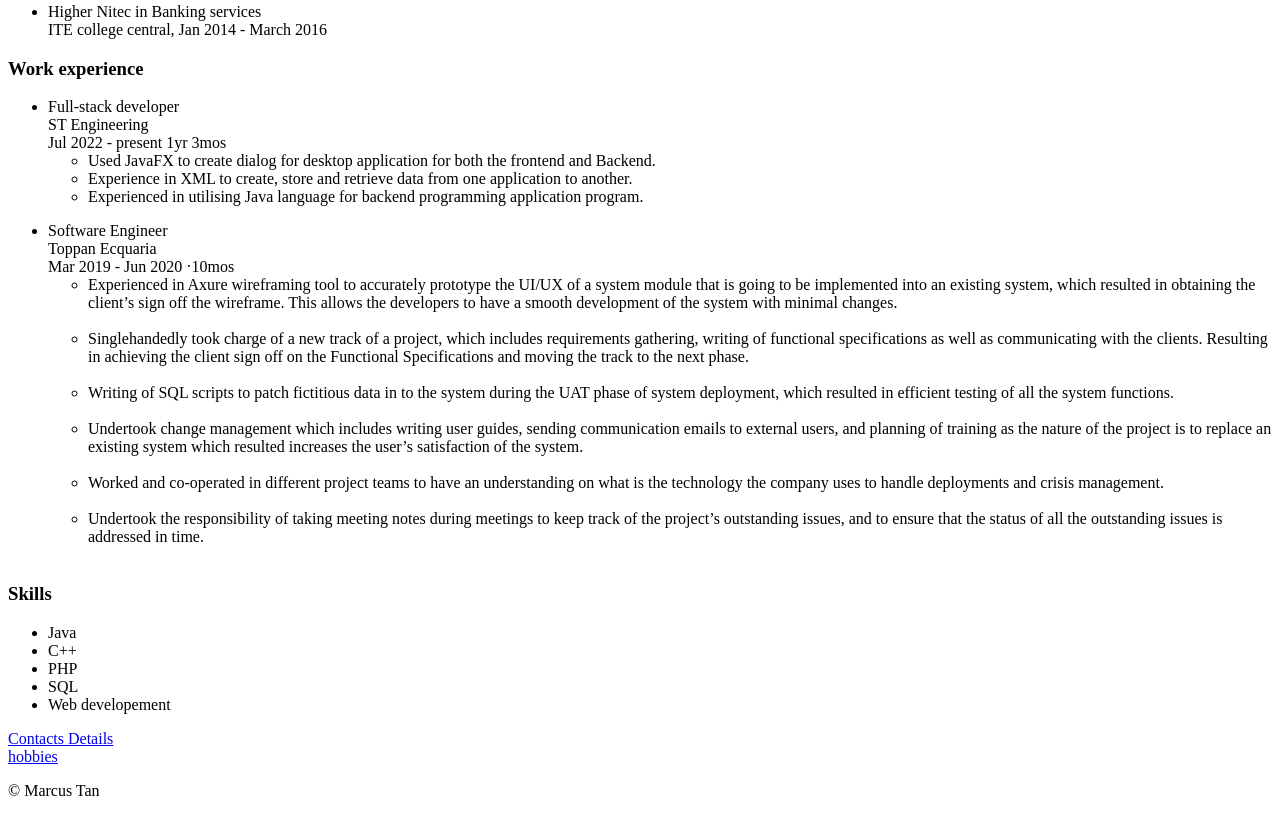
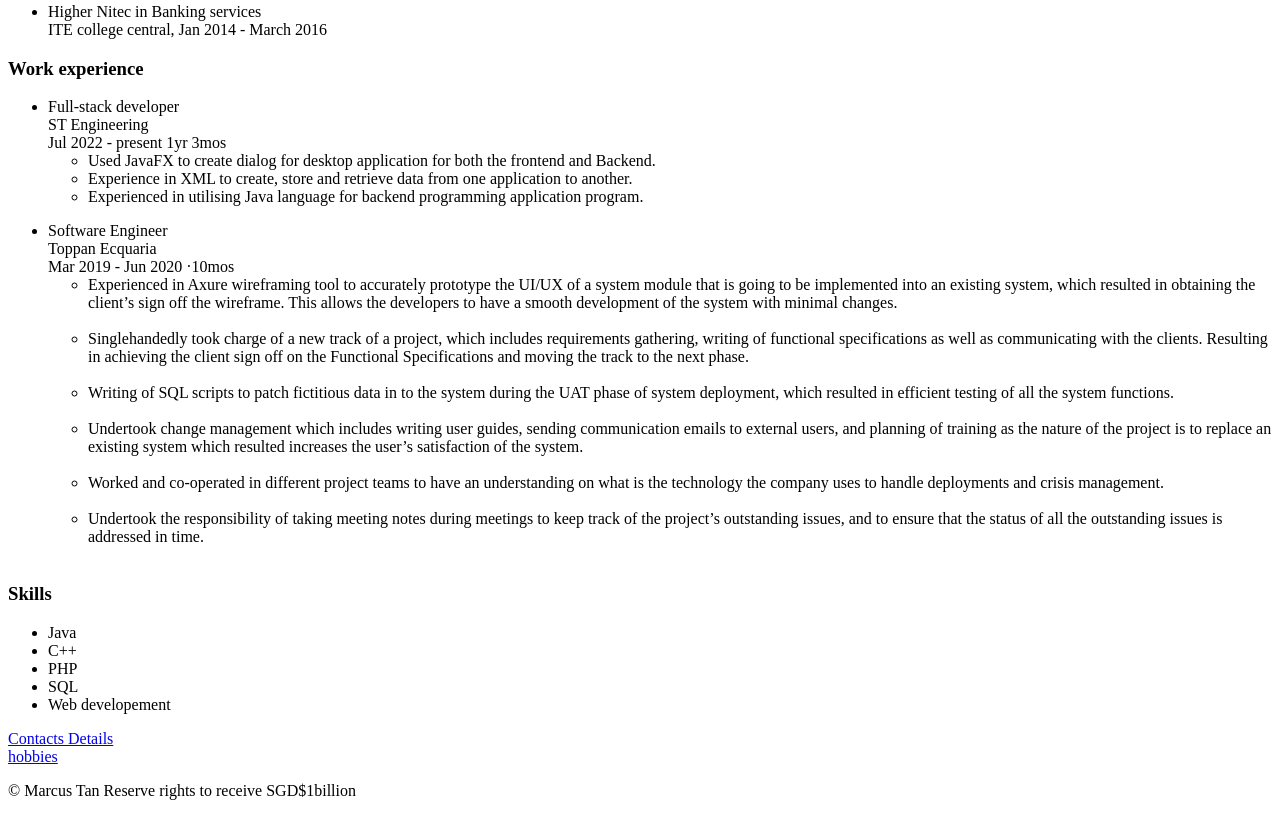
Before and after one commit to JunQi123-del/Web-development, a plain HTML site: page Capstone Project 1 Online Resume/index.html in a window 1280 px wide. Shown: the part 408-1224 px from the top of the page. Drawn offline with Linux system fonts and the light colour scheme.

Commit message:
Added footer

```diff
--- a/Capstone Project 1 Online Resume/index.html
+++ b/Capstone Project 1 Online Resume/index.html
@@ -119,6 +119,6 @@
     <a href="./Hobbies.html">hobbies</a>
   </body>
   <footer>
-    <p>© Marcus Tan</p>
+    <p>© Marcus Tan Reserve rights to receive SGD$1billion</p>
   </footer>
 </html>
```
